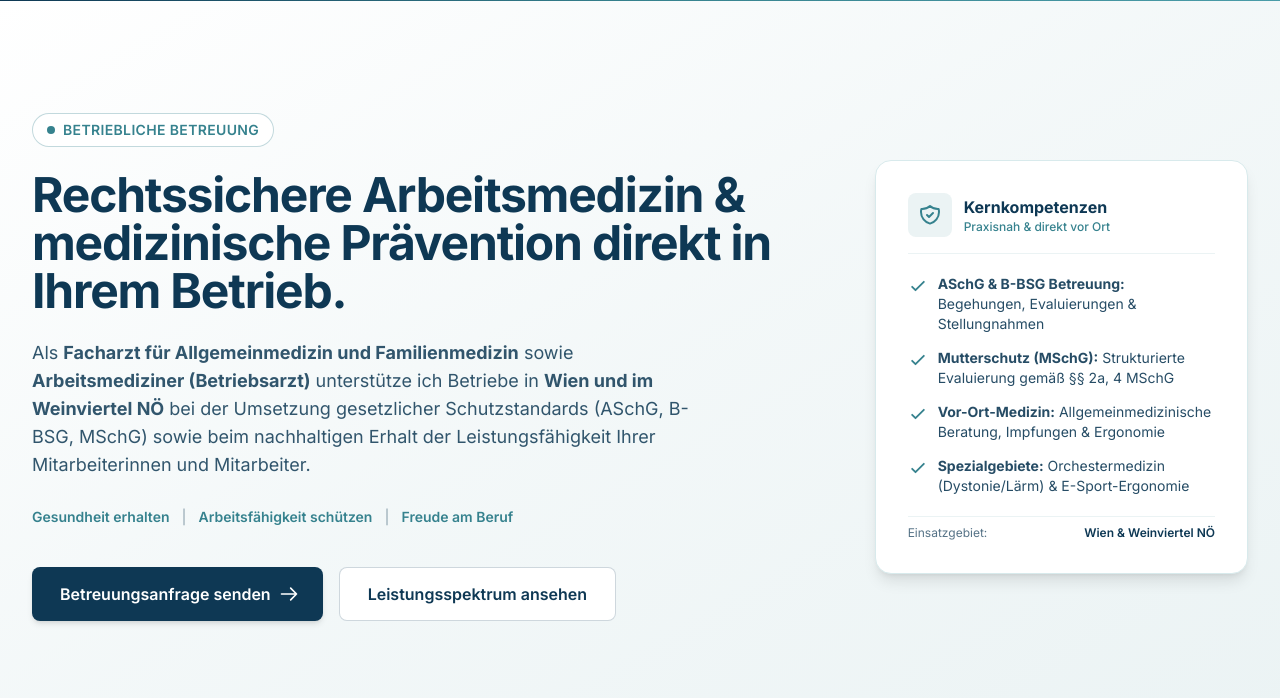
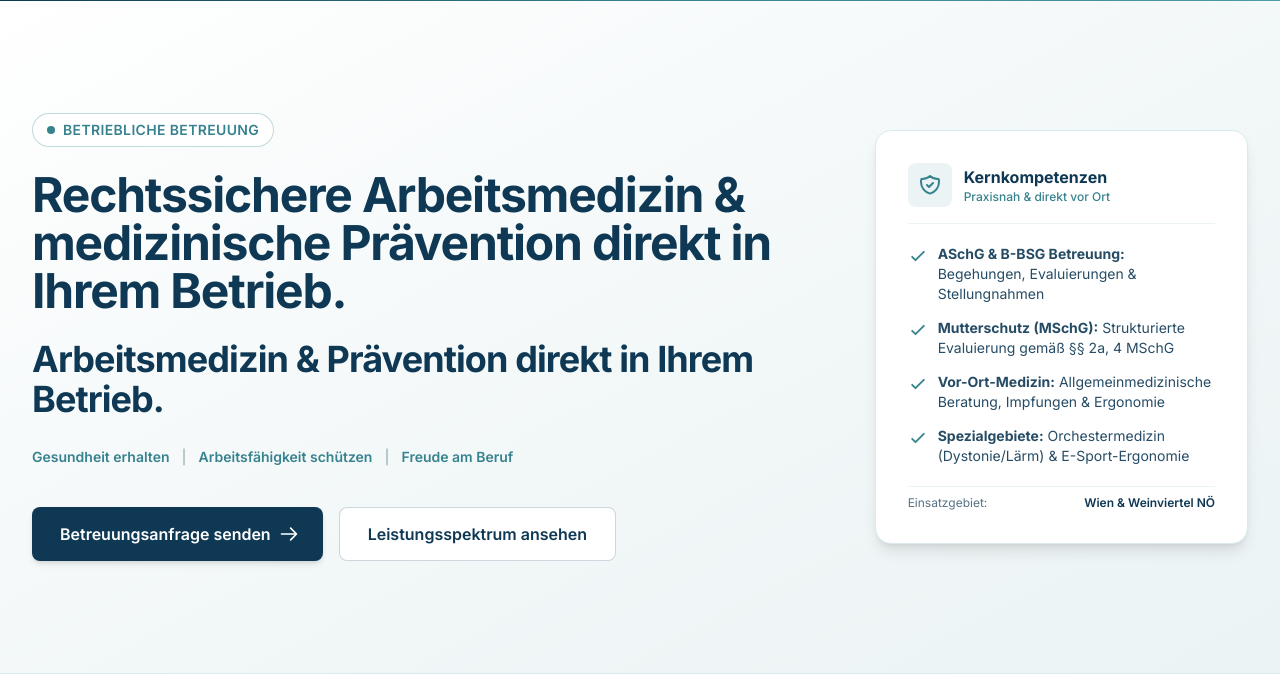
Before and after one commit to gesundsmartinformiert/website, a plain HTML site: page index.html in a window 1280 px wide. Shown: the part 102-800 px from the top of the page. Drawn offline with nearby package versions, Linux system fonts and the light colour scheme.

Commit message:
Update heading and remove introductory paragraph
Replaced introductory paragraph with a new heading emphasizing workplace medicine and prevention.

```diff
--- a/index.html
+++ b/index.html
@@ -141,9 +141,9 @@
                         Rechtssichere Arbeitsmedizin & medizinische Prävention direkt in Ihrem Betrieb.
                     </h1>
 
-                    <p class="text-base sm:text-lg text-navy/85 max-w-2xl leading-relaxed">
-                        Als <strong>Facharzt für Allgemeinmedizin und Familienmedizin</strong> sowie <strong>Arbeitsmediziner (Betriebsarzt)</strong> unterstütze ich Betriebe in <strong>Wien und im Weinviertel NÖ</strong> bei der Umsetzung gesetzlicher Schutzstandards (ASchG, B-BSG, MSchG) sowie beim nachhaltigen Erhalt der Leistungsfähigkeit Ihrer Mitarbeiterinnen und Mitarbeiter.
-                    </p>
+                    <h1 class="text-2xl sm:text-3xl lg:text-4xl font-bold text-navy tracking-tight leading-snug">
+                        Arbeitsmedizin & Prävention direkt in Ihrem Betrieb.
+                    </h1>
 
                     <div class="flex flex-wrap items-center gap-3 text-sm font-semibold text-petrol pt-1">
                         <span>Gesundheit erhalten</span>
```
